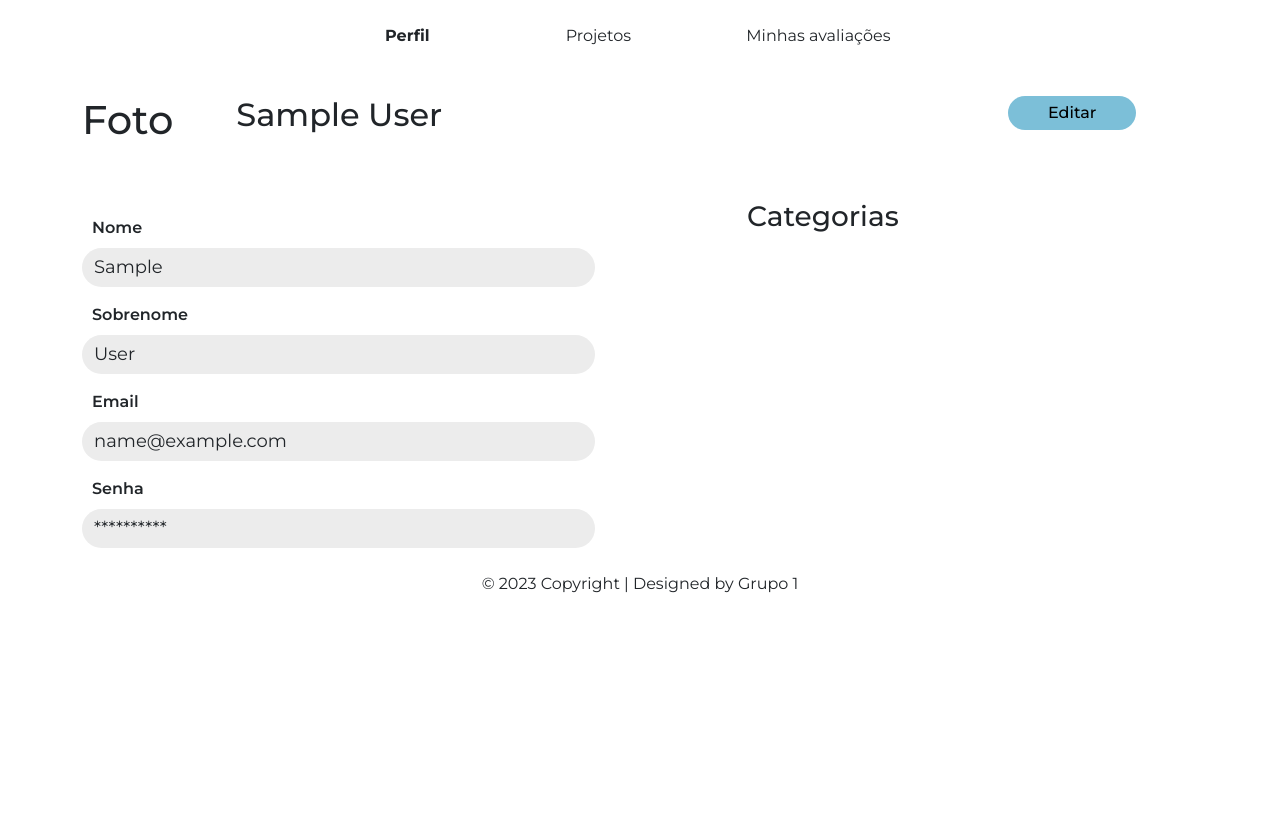
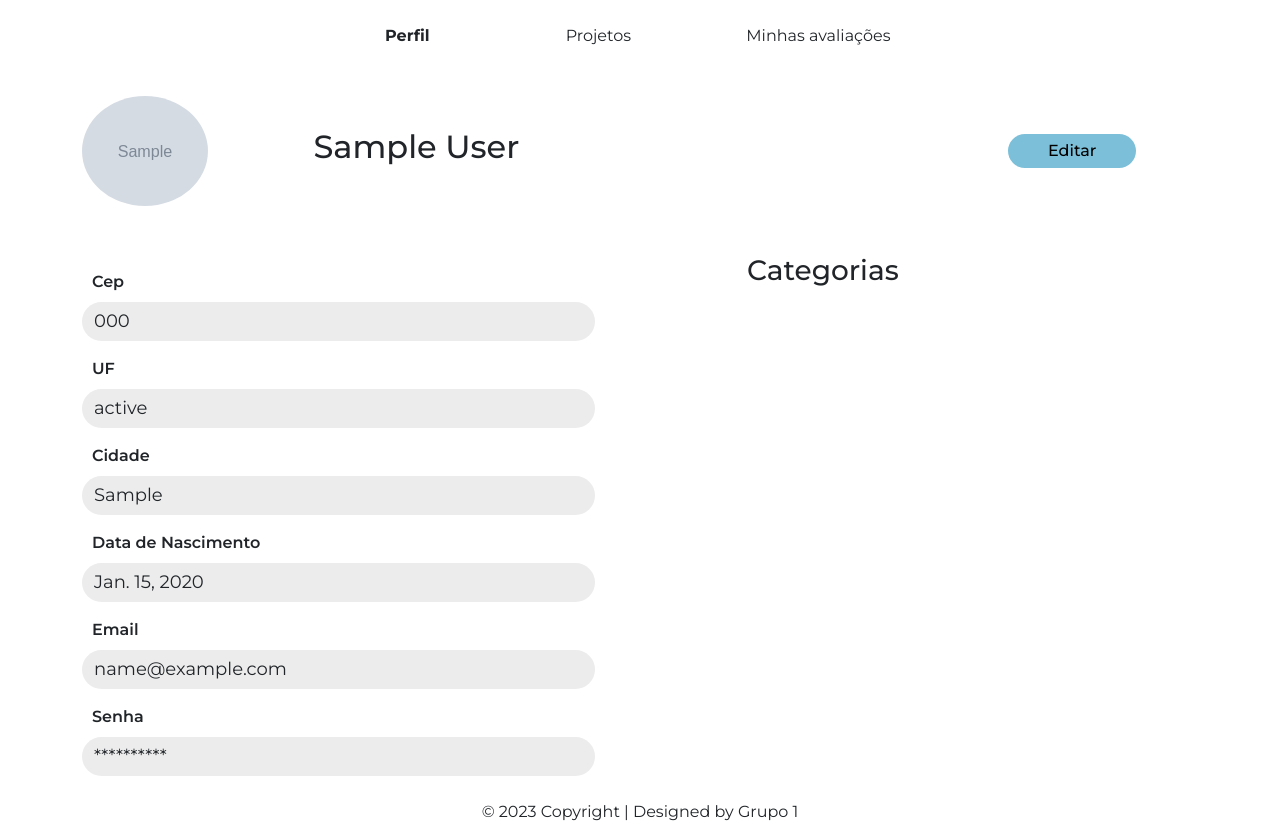
Before and after one commit to KayaraSilveira/Abrace, a Django app: page /accounts/profile/ in a window 1280 px wide. Shown: the part 56-896 px from the top of the page. Before the commit the page ends 649 px from the top, so only its background shows below. Run offline with Django 4.2, Linux system fonts and the light colour scheme; a user stored in the database is signed in; tables that the repository leaves empty hold one stand-in row (values such as "Sample post"); grey boxes marked "Sample" are stand-in pictures; some libraries are stand-ins or nearby versions.

Commit message:
fix profile page

```diff
--- a/abrace/settings.py
+++ b/abrace/settings.py
@@ -131,6 +131,7 @@ STATICFILES_DIRS = [
 ]
 
 STATIC_ROOT = BASE_DIR / 'static'
+
 MEDIA_URL = '/media/'
 MEDIA_ROOT = BASE_DIR / 'media'
 
--- a/abrace/urls.py
+++ b/abrace/urls.py
@@ -16,9 +16,11 @@ Including another URLconf
 """
 from django.contrib import admin
 from django.urls import include, path
+from django.conf import settings
+from django.conf.urls.static import static
 
 urlpatterns = [
     path('admin/', admin.site.urls),
     path('accounts/', include('accounts.urls')),
     path('', include('projects.urls'))
-]
+] + static(settings.MEDIA_URL, document_root=settings.MEDIA_ROOT)
--- a/accounts/templates/accounts/pages/profile.html
+++ b/accounts/templates/accounts/pages/profile.html
@@ -6,10 +6,10 @@
 <div class="container">
     {% include 'accounts/partials/nav-profile.html' %}
 
-    <div class="row my-5">
-        <div class="col-10 row">
-            <h1 class="col-2">Foto</h1>
-            <h2 class="col-10">{{profile.first_name}} {{profile.last_name}}</h2>
+    <div class="row my-5 align-items-center ">
+        <div class="col-10 row align-items-center justify-content-between">
+            <img class="profile-img" src="{{ profile.profile_picture.url }}" alt="Imagem de Perfil">
+            <h2 class="col-9">{{profile.first_name}} {{profile.last_name}}</h2>
         </div>
         <div class="col-2">
             <a class="btn btn-info">Editar</a>
@@ -19,12 +19,20 @@
     <div class="row my-2 profile-detail">
         <div class="col-7">
             <div class="my-3">
-                <label class="form-label">Nome</label>
-                <div class="form-control">{{profile.first_name}}</div>
+                <label class="form-label">Cep</label>
+                <div class="form-control">{{profile.zipcode}}</div>
             </div>
             <div class="my-3">
-                <label class="form-label">Sobrenome</label>
-                <div class="form-control">{{profile.last_name}}</div>
+                <label class="form-label">UF</label>
+                <div class="form-control">{{profile.state}}</div>
+            </div>
+            <div class="my-3">
+                <label class="form-label">Cidade</label>
+                <div class="form-control">{{profile.city}}</div>
+            </div>
+            <div class="my-3">
+                <label class="form-label">Data de Nascimento</label>
+                <div class="form-control">{{profile.birth_date}}</div>
             </div>
             <div class="my-3">
                 <label class="form-label">Email</label>
--- a/accounts/templates/accounts/pages/register.html
+++ b/accounts/templates/accounts/pages/register.html
@@ -24,7 +24,7 @@
             </p>
         </div>
         <div class="col-6 form-column">
-            <form action="{% url 'accounts:register_create' %}" method="POST" >
+            <form action="{% url 'accounts:register_create' %}" method="POST" enctype="multipart/form-data">
                 {% csrf_token %}
                 {% for field in form %}
                     <div class="form-group">
--- a/accounts/views.py
+++ b/accounts/views.py
@@ -34,7 +34,7 @@ def register_create(request):
 
     request.session['register_form_data'] = POST
 
-    form = RegisterForm(POST)
+    form = RegisterForm(POST, request.FILES)
 
     if form.is_valid():
 
--- a/base_static/global/css/style.css
+++ b/base_static/global/css/style.css
@@ -2,6 +2,16 @@
 
 * {
     font-family: 'Montserrat', sans-serif;
+}
+
+.toast-success {
+    background-color: #4CAF50;
+    color: #fff;
+}
+
+.toast-error {
+    background-color: #FF5733;
+    color: #fff;
 }
 
 nav {
@@ -47,3 +57,9 @@ nav {
     font-size: 18px;
     width: 80%;
 }
+
+.profile-img {
+    border-radius: 50%;
+    width: 150px;
+    height: 110px;
+}
```
Also changed, not shown: accounts/migrations/0003_alter_customuser_profile_picture.py (added).
